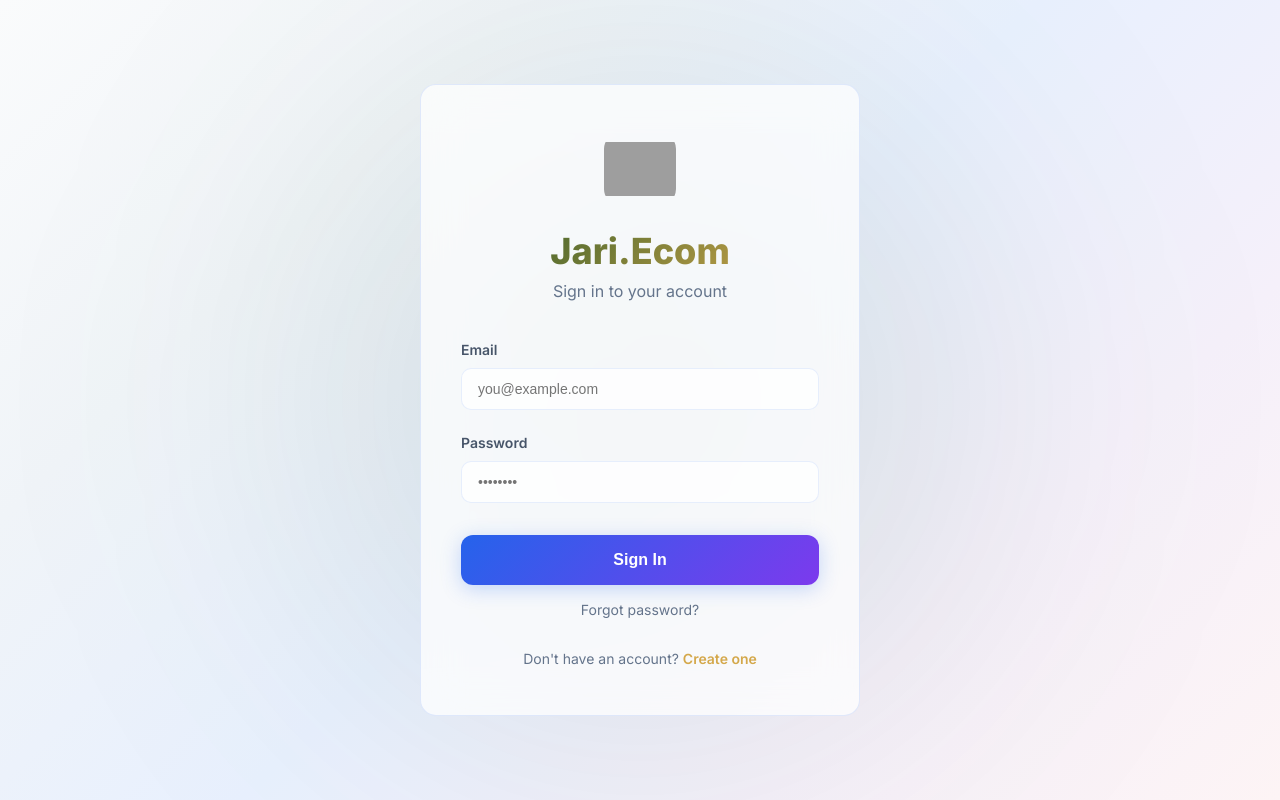
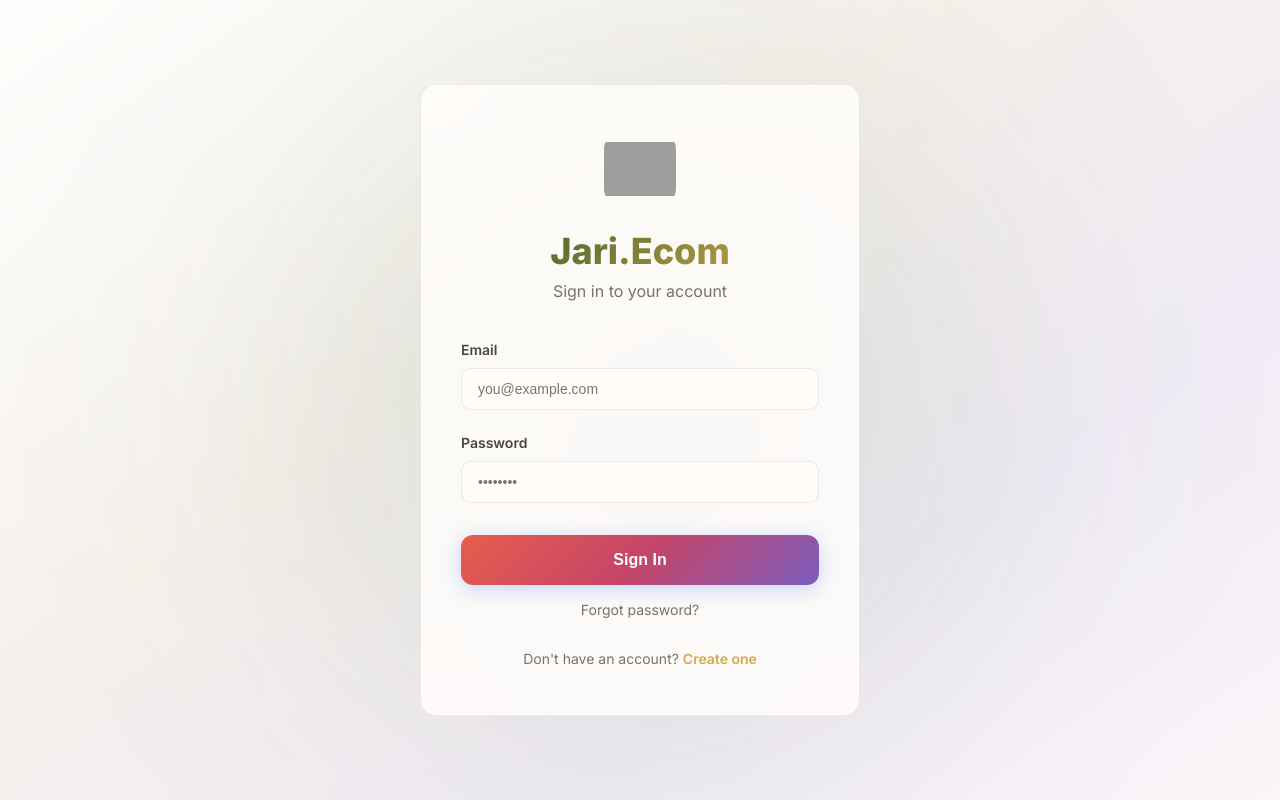
Before and after one commit to meshack-abwao/landing-kit-mvp, a React (Vite) app in the folder dashboard/: page /login in a window 1280 px wide. Built offline with nearby package versions, Linux system fonts and the light colour scheme; grey boxes are pictures that could not be loaded.

Commit message:
🎨 Light mode: Warm coral palette, smaller prices, visible icon buttons

```diff
--- a/dashboard/src/components/Dashboard/ProductList.jsx
+++ b/dashboard/src/components/Dashboard/ProductList.jsx
@@ -1294,10 +1294,10 @@ const styles = {
   title: { fontSize: '36px', fontWeight: '800', marginBottom: '8px' },
   subtitle: { fontSize: '16px', color: 'var(--text-muted)' },
   headerActions: { display: 'flex', gap: '12px', alignItems: 'center', flexWrap: 'wrap' },
-  categoryBtn: { display: 'flex', alignItems: 'center', gap: '8px', padding: '12px 20px', background: 'rgba(139, 92, 246, 0.1)', border: '1px solid rgba(139, 92, 246, 0.3)', borderRadius: '12px', color: '#8b5cf6', fontSize: '14px', fontWeight: '600', cursor: 'pointer', transition: 'all 0.3s' },
-  viewCollectionsBtn: { display: 'flex', alignItems: 'center', gap: '8px', padding: '12px 20px', background: 'rgba(255, 159, 10, 0.1)', border: '1px solid rgba(255, 159, 10, 0.3)', borderRadius: '12px', color: '#ff9f0a', fontSize: '14px', fontWeight: '600', cursor: 'pointer', transition: 'all 0.3s' },
+  categoryBtn: { display: 'flex', alignItems: 'center', gap: '8px', padding: '12px 20px', background: 'var(--glass-bg)', border: '1px solid var(--border-color)', borderRadius: '12px', color: 'var(--secondary-accent)', fontSize: '14px', fontWeight: '600', cursor: 'pointer', transition: 'all 0.3s' },
+  viewCollectionsBtn: { display: 'flex', alignItems: 'center', gap: '8px', padding: '12px 20px', background: 'var(--accent-light)', border: '1px solid var(--border-color)', borderRadius: '12px', color: 'var(--accent-color)', fontSize: '14px', fontWeight: '600', cursor: 'pointer', transition: 'all 0.3s' },
   categoryModal: { width: '100%', maxWidth: '500px', maxHeight: '90vh', overflowY: 'auto', padding: '32px' },
-  categoryTag: { display: 'inline-flex', alignItems: 'center', gap: '8px', padding: '8px 12px', background: 'rgba(139, 92, 246, 0.15)', border: '1px solid rgba(139, 92, 246, 0.3)', borderRadius: '20px', color: '#c4b5fd', fontSize: '14px', fontWeight: '500' },
+  categoryTag: { display: 'inline-flex', alignItems: 'center', gap: '8px', padding: '8px 12px', background: 'var(--accent-light)', border: '1px solid var(--border-color)', borderRadius: '20px', color: 'var(--secondary-accent)', fontSize: '14px', fontWeight: '500' },
   categoryRemoveBtn: { background: 'none', border: 'none', color: '#f87171', cursor: 'pointer', fontSize: '18px', fontWeight: '700', padding: '0 4px', lineHeight: 1 },
   loadingState: { display: 'flex', flexDirection: 'column', alignItems: 'center', padding: '80px 20px' },
   spinner: { width: '40px', height: '40px', border: '3px solid rgba(255, 255, 255, 0.1)', borderTop: '3px solid #ff9f0a', borderRadius: '50%', animation: 'spin 1s linear infinite' },
@@ -1342,10 +1342,10 @@ const styles = {
   testimonialsSection: { display: 'flex', flexDirection: 'column', gap: '12px', padding: '20px', background: 'rgba(255, 159, 10, 0.05)', borderRadius: '12px', border: '1px solid rgba(255, 159, 10, 0.15)' },
   testimonialCard: { padding: '16px', background: 'rgba(255,255,255,0.03)', borderRadius: '12px', marginBottom: '12px' },
   testimonialHeader: { display: 'flex', justifyContent: 'space-between', alignItems: 'center', marginBottom: '12px' },
-  testimonialNum: { fontSize: '13px', fontWeight: '600', color: '#ff9f0a' },
-  removeBtn: { padding: '4px 12px', background: 'rgba(255,55,95,0.1)', border: '1px solid rgba(255,55,95,0.2)', borderRadius: '6px', color: '#ff375f', fontSize: '12px', cursor: 'pointer' },
-  previewSection: { padding: '16px', background: 'rgba(255,255,255,0.03)', borderRadius: '12px', textAlign: 'center' },
-  previewBtn: { display: 'inline-flex', alignItems: 'center', gap: '8px', padding: '12px 24px', background: 'rgba(10, 132, 255, 0.1)', border: '1px solid rgba(10, 132, 255, 0.3)', borderRadius: '10px', color: '#0a84ff', fontSize: '14px', fontWeight: '600', cursor: 'pointer' },
+  testimonialNum: { fontSize: '13px', fontWeight: '600', color: 'var(--accent-color)' },
+  removeBtn: { padding: '4px 12px', background: 'var(--delete-btn-bg)', border: '1px solid var(--delete-btn-border)', borderRadius: '6px', color: 'var(--delete-btn-color)', fontSize: '12px', cursor: 'pointer' },
+  previewSection: { padding: '16px', background: 'var(--glass-bg)', borderRadius: '12px', textAlign: 'center' },
+  previewBtn: { display: 'inline-flex', alignItems: 'center', gap: '8px', padding: '12px 24px', background: 'var(--accent-light)', border: '1px solid var(--border-color)', borderRadius: '10px', color: 'var(--accent-color)', fontSize: '14px', fontWeight: '600', cursor: 'pointer' },
   formActions: { display: 'flex', gap: '12px', justifyContent: 'flex-end', marginTop: '8px' },
   cancelBtn: { padding: '14px 28px', borderRadius: '12px', background: 'var(--glass-bg)', border: '1px solid var(--border-color)', color: 'var(--text-secondary)', fontWeight: '600', fontSize: '15px', cursor: 'pointer' },
   grid: { display: 'grid', gridTemplateColumns: 'repeat(auto-fill, minmax(300px, 1fr))', gap: '24px' },
@@ -1360,11 +1360,11 @@ const styles = {
   productName: { fontSize: '18px', fontWeight: '700', marginBottom: '8px' },
   productDesc: { fontSize: '14px', color: 'var(--text-secondary)', marginBottom: '16px', lineHeight: '1.5', overflow: 'hidden', textOverflow: 'ellipsis', display: '-webkit-box', WebkitLineClamp: 2, WebkitBoxOrient: 'vertical' },
   productFooter: { display: 'flex', justifyContent: 'space-between', alignItems: 'flex-end' },
-  price: { fontSize: '24px', fontWeight: '800', color: '#ff9f0a', marginBottom: '4px' },
+  price: { fontSize: '18px', fontWeight: '700', color: 'var(--accent-color)', marginBottom: '4px' },
   stock: { fontSize: '13px', color: 'var(--text-muted)' },
   actions: { display: 'flex', gap: '8px' },
-  iconBtn: { padding: '10px', borderRadius: '10px', background: 'rgba(255, 255, 255, 0.05)', border: '1px solid rgba(255, 255, 255, 0.1)', color: 'rgba(255, 255, 255, 0.7)', cursor: 'pointer', display: 'flex', alignItems: 'center', justifyContent: 'center' },
-  deleteBtn: { padding: '10px', borderRadius: '10px', background: 'rgba(255, 55, 95, 0.1)', border: '1px solid rgba(255, 55, 95, 0.2)', color: '#ff375f', cursor: 'pointer', display: 'flex', alignItems: 'center', justifyContent: 'center' },
+  iconBtn: { padding: '10px', borderRadius: '10px', background: 'var(--icon-btn-bg)', border: '1px solid var(--icon-btn-border)', color: 'var(--icon-btn-color)', cursor: 'pointer', display: 'flex', alignItems: 'center', justifyContent: 'center', transition: 'all 0.2s' },
+  deleteBtn: { padding: '10px', borderRadius: '10px', background: 'var(--delete-btn-bg)', border: '1px solid var(--delete-btn-border)', color: 'var(--delete-btn-color)', cursor: 'pointer', display: 'flex', alignItems: 'center', justifyContent: 'center', transition: 'all 0.2s' },
   empty: { textAlign: 'center', padding: '80px 20px' },
   emptyIcon: { fontSize: '80px', marginBottom: '20px' },
   emptyTitle: { fontSize: '24px', fontWeight: '700', marginBottom: '8px' },
--- a/dashboard/src/index.css
+++ b/dashboard/src/index.css
@@ -8,33 +8,55 @@
   --transition-ease: cubic-bezier(0.4, 0, 0.2, 1);
 }
 
-/* ===== LIGHT MODE (DEFAULT) - Apple-style milky gradient ===== */
+/* ===== LIGHT MODE - Sophisticated warm palette ===== */
 [data-theme="light"], :root {
-  --bg-primary: linear-gradient(135deg, #fafbfc 0%, #f0f4f8 25%, #e8f0fe 50%, #f5f0fa 75%, #fdf4f5 100%);
-  --bg-secondary: rgba(255, 255, 255, 0.85);
-  --text-primary: #0f172a;
-  --text-secondary: #475569;
-  --text-muted: #64748b;
-  --border-color: rgba(37, 99, 235, 0.1);
-  --glass-bg: rgba(255, 255, 255, 0.75);
-  --glass-border: rgba(37, 99, 235, 0.12);
-  --accent-color: #2563eb;
-  --logo-gradient: linear-gradient(135deg, #2563eb 0%, #3b82f6 100%);
-  --avatar-gradient: linear-gradient(135deg, #2563eb 0%, #7c3aed 100%);
-  --greeting-bg: rgba(37, 99, 235, 0.06);
-  --greeting-border: rgba(37, 99, 235, 0.12);
-  --glow-gradient: radial-gradient(circle at 30% 20%, rgba(99, 102, 241, 0.08) 0%, transparent 50%), radial-gradient(circle at 70% 80%, rgba(236, 72, 153, 0.06) 0%, transparent 50%);
-  --info-box-bg: rgba(37, 99, 235, 0.04);
-  --info-box-border: rgba(37, 99, 235, 0.12);
-  --subscription-bg: rgba(37, 99, 235, 0.04);
-  --subscription-border: rgba(37, 99, 235, 0.15);
-  --crown-bg: rgba(37, 99, 235, 0.12);
-  --checkmark-bg: rgba(34, 197, 94, 0.15);
-  --checkmark-color: #16a34a;
-  --upgrade-btn-gradient: linear-gradient(135deg, #2563eb 0%, #7c3aed 100%);
-  --nav-active-bg: rgba(37, 99, 235, 0.1);
-  --nav-active-color: #2563eb;
-  --card-shadow: 0 4px 24px rgba(0, 0, 0, 0.06);
+  /* Background: Warm cream with subtle peach/lavender */
+  --bg-primary: linear-gradient(145deg, #fefdfb 0%, #faf8f5 20%, #f5f0eb 40%, #f0ebf5 70%, #faf5f8 100%);
+  --bg-secondary: rgba(255, 252, 250, 0.92);
+
+  /* Text: Rich warm grays for excellent readability */
+  --text-primary: #1a1614;
+  --text-secondary: #4a4543;
+  --text-muted: #78716c;
+
+  /* Accent: Sophisticated coral-rose (not harsh orange) */
+  --accent-color: #e85d4c;
+  --accent-hover: #d14d3d;
+  --accent-light: rgba(232, 93, 76, 0.12);
+
+  /* Secondary accent: Soft violet for harmony */
+  --secondary-accent: #7c5dbd;
+
+  /* Cards & Borders: Warm with subtle shadows */
+  --border-color: rgba(120, 113, 108, 0.15);
+  --glass-bg: rgba(255, 253, 251, 0.88);
+  --glass-border: rgba(120, 113, 108, 0.12);
+  --card-shadow: 0 2px 12px rgba(26, 22, 20, 0.06), 0 8px 32px rgba(26, 22, 20, 0.04);
+
+  /* UI Elements */
+  --logo-gradient: linear-gradient(135deg, #e85d4c 0%, #7c5dbd 100%);
+  --avatar-gradient: linear-gradient(135deg, #e85d4c 0%, #c44569 50%, #7c5dbd 100%);
+  --greeting-bg: rgba(232, 93, 76, 0.06);
+  --greeting-border: rgba(232, 93, 76, 0.15);
+  --glow-gradient: radial-gradient(ellipse at 20% 20%, rgba(232, 93, 76, 0.08) 0%, transparent 50%), radial-gradient(ellipse at 80% 80%, rgba(124, 93, 189, 0.06) 0%, transparent 50%);
+  --info-box-bg: rgba(232, 93, 76, 0.05);
+  --info-box-border: rgba(232, 93, 76, 0.15);
+  --subscription-bg: rgba(124, 93, 189, 0.05);
+  --subscription-border: rgba(124, 93, 189, 0.18);
+  --crown-bg: rgba(232, 93, 76, 0.12);
+  --checkmark-bg: rgba(34, 150, 94, 0.12);
+  --checkmark-color: #18845a;
+  --upgrade-btn-gradient: linear-gradient(135deg, #e85d4c 0%, #c44569 50%, #7c5dbd 100%);
+  --nav-active-bg: rgba(232, 93, 76, 0.1);
+  --nav-active-color: #d14d3d;
+
+  /* Icon buttons in light mode */
+  --icon-btn-bg: rgba(26, 22, 20, 0.06);
+  --icon-btn-border: rgba(26, 22, 20, 0.12);
+  --icon-btn-color: #4a4543;
+  --delete-btn-bg: rgba(220, 53, 69, 0.1);
+  --delete-btn-border: rgba(220, 53, 69, 0.2);
+  --delete-btn-color: #c92a3e;
 }
 
 /* ===== DARK MODE - Rich deep blue with better contrast ===== */
@@ -48,6 +70,9 @@
   --glass-bg: rgba(30, 41, 59, 0.85);
   --glass-border: rgba(148, 163, 184, 0.12);
   --accent-color: #38bdf8;
+  --accent-hover: #0ea5e9;
+  --accent-light: rgba(56, 189, 248, 0.15);
+  --secondary-accent: #a78bfa;
   --logo-gradient: linear-gradient(135deg, #38bdf8 0%, #a78bfa 100%);
   --avatar-gradient: linear-gradient(135deg, #0ea5e9 0%, #8b5cf6 100%);
   --greeting-bg: rgba(56, 189, 248, 0.1);
@@ -64,6 +89,14 @@
   --nav-active-bg: rgba(56, 189, 248, 0.15);
   --nav-active-color: #38bdf8;
   --card-shadow: 0 4px 24px rgba(0, 0, 0, 0.3);
+
+  /* Icon buttons in dark mode */
+  --icon-btn-bg: rgba(255, 255, 255, 0.06);
+  --icon-btn-border: rgba(255, 255, 255, 0.12);
+  --icon-btn-color: #94a3b8;
+  --delete-btn-bg: rgba(255, 55, 95, 0.12);
+  --delete-btn-border: rgba(255, 55, 95, 0.25);
+  --delete-btn-color: #ff5f7a;
 }
 
 body {
```
